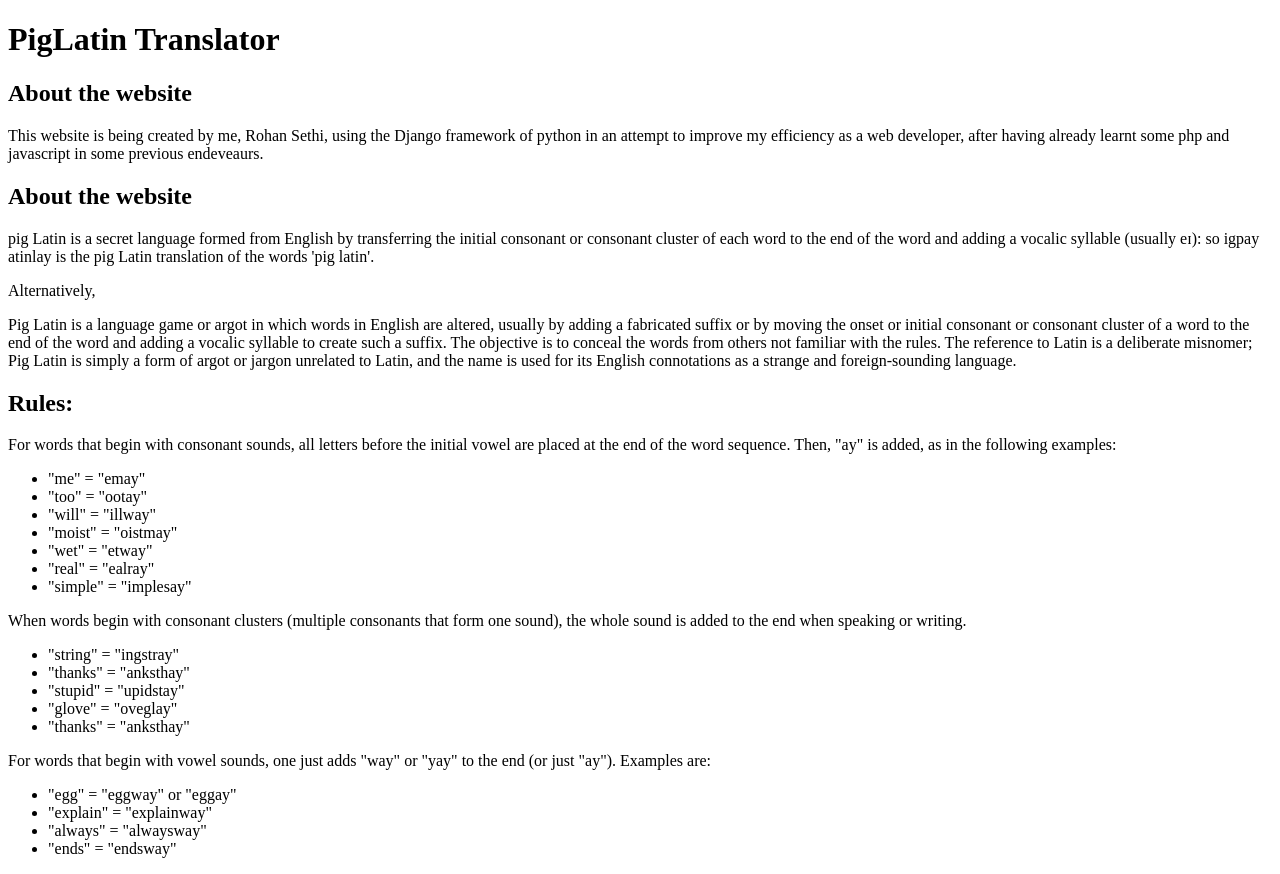
After one commit to RohanSethi22/Piglatin-Translator, a Django app: page /about/ in a window 1280 px wide. The commit adds this page. Run offline with Django 3.2, Linux system fonts and the light colour scheme.

Commit message:
About page added

```diff
--- a/piglatin_translator/urls.py
+++ b/piglatin_translator/urls.py
@@ -21,5 +21,6 @@ urlpatterns = [
     path('admin/', admin.site.urls),
     path('hello/', views.hellopage),
     path('', views.homepage, name='home'),
-    path('translate/', views.transpage, name='translate_page')
+    path('translate/', views.transpage, name='translate_page'),
+    path('about/', views.aboutpage, name='about')
 ]
--- a/piglatin_translator/views.py
+++ b/piglatin_translator/views.py
@@ -29,3 +29,6 @@ def transpage(request):
         else:
             translated_text+=translate_consonant(word)+' '
     return render(request,'tpage.html',{'original':text, 'translation': translated_text})
+
+def aboutpage(request):
+	return render(request,'about.html')
--- /dev/null
+++ b/templates/about.html
@@ -0,0 +1,41 @@
+<!DOCTYPE html>
+<html>
+<head>
+	<title>PigLatin Translator</title>
+</head>
+<body>
+	<h1>PigLatin Translator</h1>
+	<h2>About the website</h2>
+	<p>This website is being created by me, Rohan Sethi, using the Django framework of python in an attempt to improve my efficiency as a web developer, after having already learnt some php and javascript in some previous endeveaurs.</p>
+	<h2>About the website</h2>
+	<p>pig Latin is a secret language formed from English by transferring the initial consonant or consonant cluster of each word to the end of the word and adding a vocalic syllable (usually eɪ): so igpay atinlay is the pig Latin translation of the words 'pig latin'.</p>
+	<p>Alternatively, </p>
+	<p>Pig Latin is a language game or argot in which words in English are altered, usually by adding a fabricated suffix or by moving the onset or initial consonant or consonant cluster of a word to the end of the word and adding a vocalic syllable to create such a suffix. The objective is to conceal the words from others not familiar with the rules. The reference to Latin is a deliberate misnomer; Pig Latin is simply a form of argot or jargon unrelated to Latin, and the name is used for its English connotations as a strange and foreign-sounding language.</p>
+	<h2>Rules: </h2>
+	<p>For words that begin with consonant sounds, all letters before the initial vowel are placed at the end of the word sequence. Then, "ay" is added, as in the following examples:</p>
+	<ul>
+		<li>"me" = "emay"</li>
+		<li>"too" = "ootay"</li>
+		<li>"will" = "illway"</li>
+		<li>"moist" = "oistmay"</li>
+		<li>"wet" = "etway"</li>
+		<li>"real" = "ealray"</li>
+		<li>"simple" = "implesay"</li>
+	</ul>
+	<p>When words begin with consonant clusters (multiple consonants that form one sound), the whole sound is added to the end when speaking or writing.</p>
+	<ul>
+		<li>"string" = "ingstray"</li>
+		<li>"thanks" = "anksthay"</li>
+		<li>"stupid" = "upidstay"</li>
+		<li>"glove" = "oveglay"</li>
+		<li>"thanks" = "anksthay"</li>
+	</ul>
+	<p>For words that begin with vowel sounds, one just adds "way" or "yay" to the end (or just "ay"). Examples are:</p>
+	<ul>
+		<li>"egg" = "eggway" or "eggay"</li>
+		<li>"explain" = "explainway"</li>
+		<li>"always" = "alwaysway"</li>
+		<li>"ends" = "endsway"</li>
+	</ul>
+</body>
+</html>
--- a/templates/home.html
+++ b/templates/home.html
@@ -10,6 +10,7 @@
 		<input type="text" name="original_text">
 		<br><br>
 		<input type="submit" name="" value="Translate!">
+		<p>Click on the link to read <a href="{% url 'about' %}">about this translator</a></p>
 	</form>
 </body>
 </html>
```
